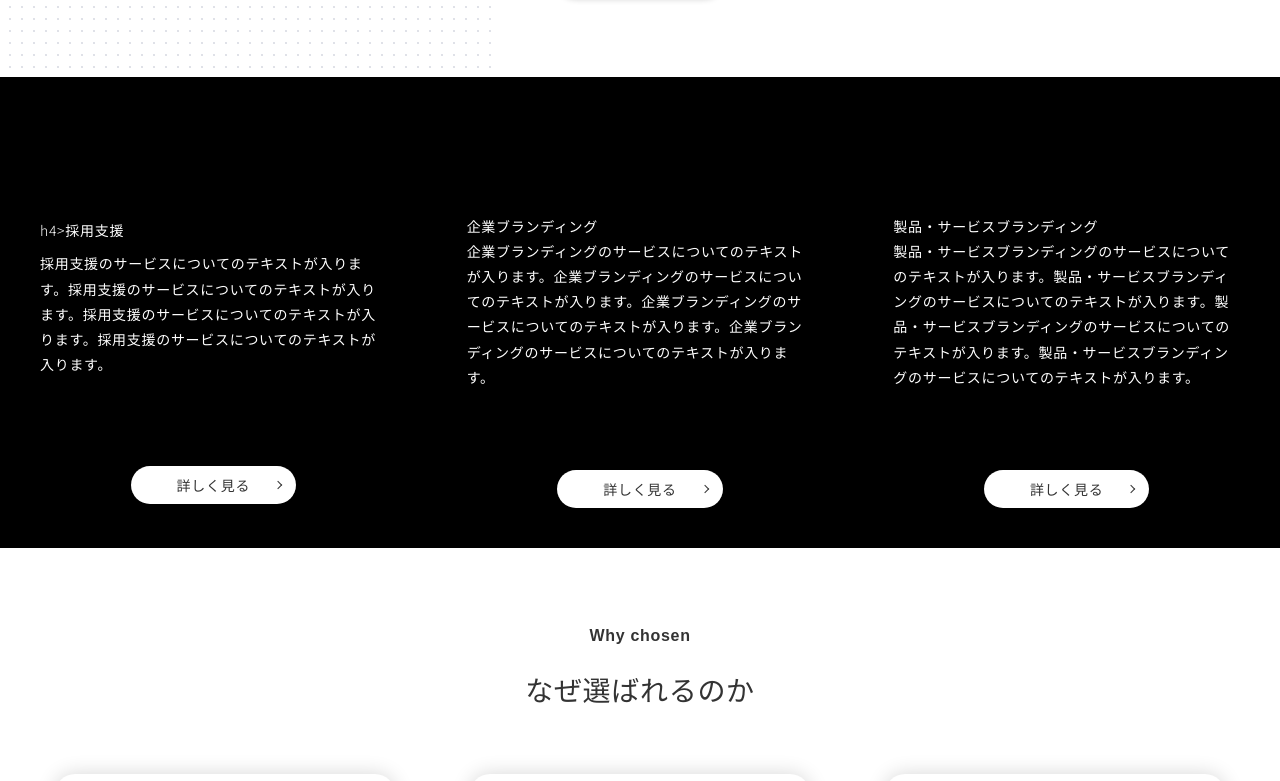
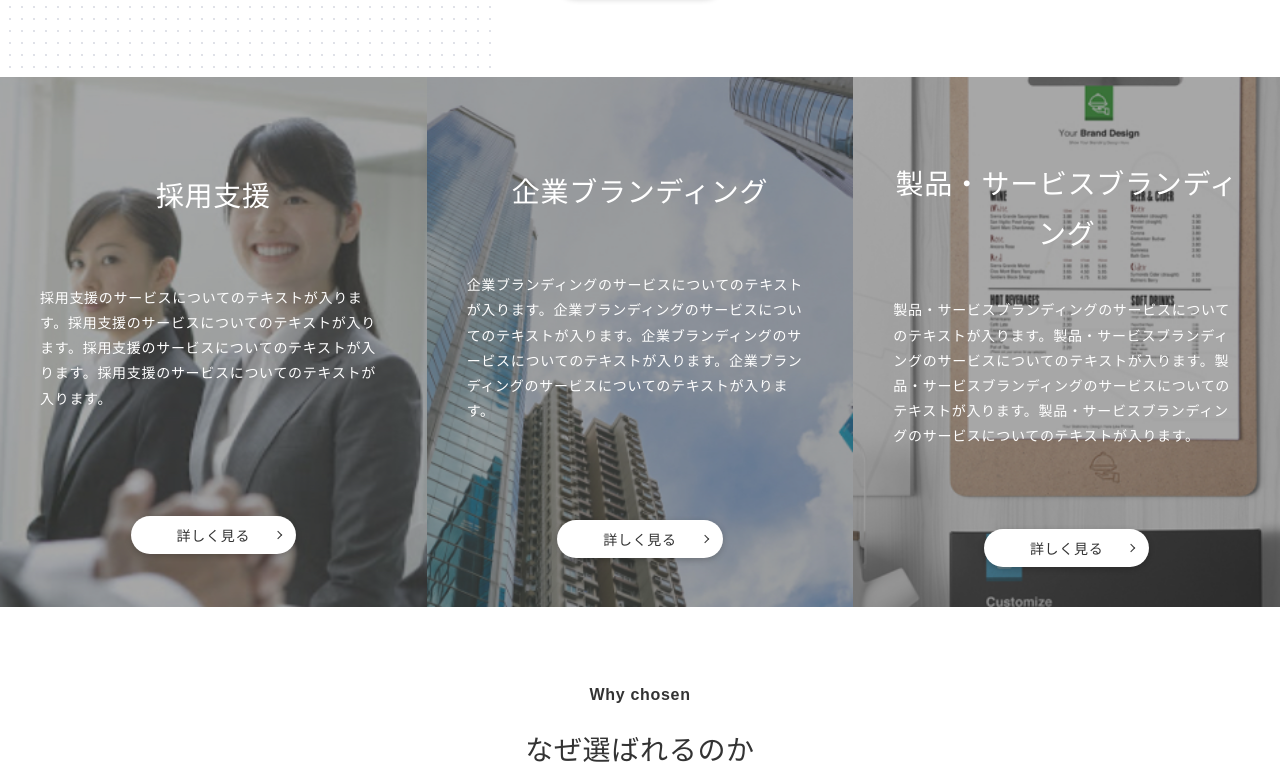
Before and after one commit to yaokaisei/think, a plain HTML site: page index.html in a window 1280 px wide. Shown: the part 1204-1985 px from the top of the page. Drawn offline with Linux system fonts and the light colour scheme.

Commit message:
サービスセクションPCレイアウト設計

```diff
--- a/_dev/src/sass/content/_top.scss
+++ b/_dev/src/sass/content/_top.scss
@@ -103,7 +103,9 @@
   }
   &__intro {
     position: relative;
+    margin: auto;
     padding: 0 60px;
+    max-width: 1460px;
     &::before {
       content: "";
       width: 1px;
@@ -145,9 +147,43 @@
       flex-direction: column;
       justify-content: space-around;
       flex: 1 1 100%;
-      background-color: #000;
       color: #fff;
-      padding: 137px 40px 40px;
+      padding: 80px 40px 40px;
+      background-repeat: no-repeat;
+      background-size: cover;
+      background-position: center;
+      position: relative;
+      &::before {
+        content: "";
+        width: 100%;
+        height: 100%;
+        background-color: #505050;
+        opacity: .5;
+        margin: auto;
+        position: absolute;
+        top: 0;
+        right: 0;
+        bottom: 0;
+        left: 0;
+        z-index: 0;
+      }
+      &.of-bgRecruit {
+        background-image: url('/images/top_index_01.jpg');
+      }
+      &.of-bgCorporate {
+        background-image: url('/images/top_index_02.jpg');
+      }
+      &.of-bgProduct {
+        background-image: url('/images/top_index_03.jpg');
+      }
+      > * {
+        position: relative;
+      }
+    }
+    &__hdg {
+      font-size: 2.8rem;
+      text-align: center;
+      margin-bottom: 40px;
     }
   }
 }
--- a/index.html
+++ b/index.html
@@ -55,24 +55,24 @@
 
 
 <div class="top-aboutUS__service">
-<div class="top-aboutUS__service__item">
-h4>採用支援</h4>
+<div class="top-aboutUS__service__item of-bgRecruit">
+<h4 class="top-aboutUS__service__hdg">採用支援</h4>
 <p>採用支援のサービスについてのテキストが入ります。採用支援のサービスについてのテキストが入ります。採用支援のサービスについてのテキストが入ります。採用支援のサービスについてのテキストが入ります。</p>
 <div class="top-btnLink">
 <a href="$$$DUMMY$$$">詳しく見る</a>
 </div>
 </div>
 
-<div class="top-aboutUS__service__item">
-<h4>企業ブランディング</h4>
+<div class="top-aboutUS__service__item of-bgCorporate">
+<h4 class="top-aboutUS__service__hdg">企業ブランディング</h4>
 <p>企業ブランディングのサービスについてのテキストが入ります。企業ブランディングのサービスについてのテキストが入ります。企業ブランディングのサービスについてのテキストが入ります。企業ブランディングのサービスについてのテキストが入ります。</p>
 <div class="top-btnLink">
 <a href="$$$DUMMY$$$">詳しく見る</a>
 </div>
 </div>
 
-<div class="top-aboutUS__service__item">
-<h4>製品・サービスブランディング</h4>
+<div class="top-aboutUS__service__item of-bgProduct">
+<h4 class="top-aboutUS__service__hdg">製品・サービスブランディング</h4>
 <p>製品・サービスブランディングのサービスについてのテキストが入ります。製品・サービスブランディングのサービスについてのテキストが入ります。製品・サービスブランディングのサービスについてのテキストが入ります。製品・サービスブランディングのサービスについてのテキストが入ります。</p>
 <div class="top-btnLink">
 <a href="$$$DUMMY$$$">詳しく見る</a>
```
Also changed, not shown: css/common.css, css/common.min.css.
